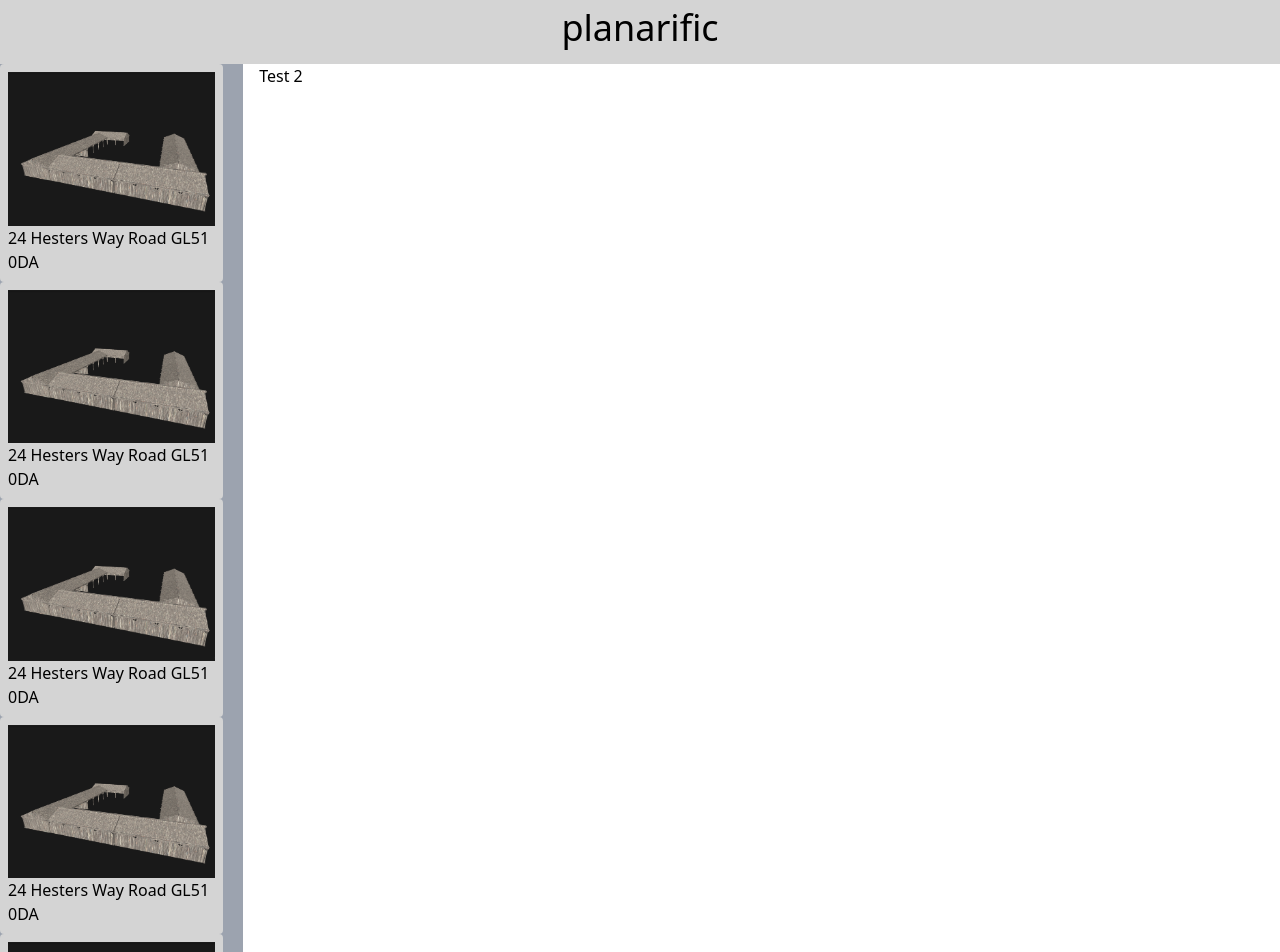
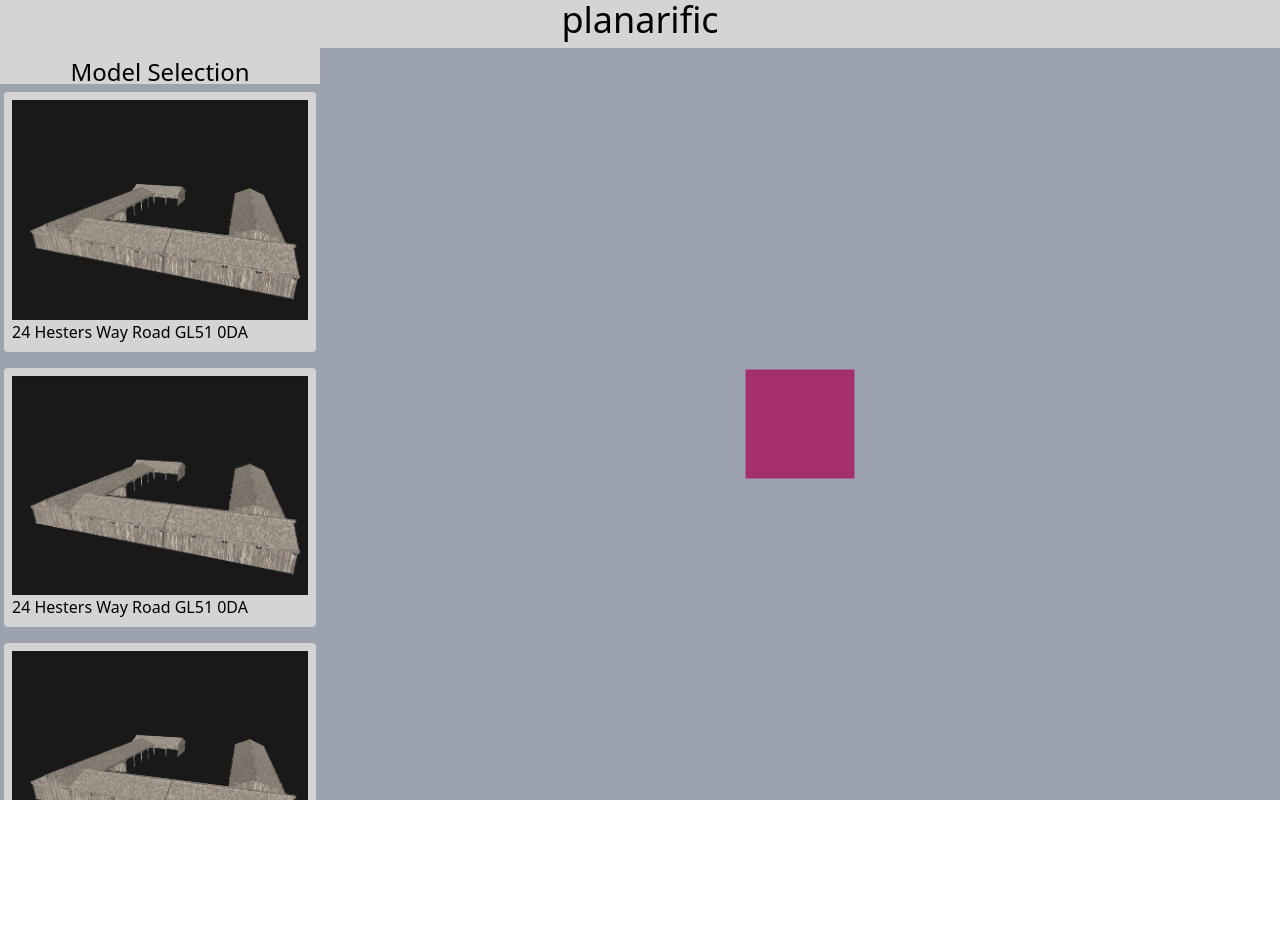
Before and after one commit to rCampbell00/front-end-test, a Next.js app: page / in a window 1280 px wide. Shown: the top 952 px of the page. After the commit the page ends 800 px from the top, so only its background shows below. Built offline with nearby package versions, Linux system fonts and the light colour scheme.

Commit message:
initial threejs setup

```diff
--- a/components/generic/TitleBar.tsx
+++ b/components/generic/TitleBar.tsx
@@ -4,7 +4,7 @@ import Image from 'next/image';
 
 export default function TitleBar() {
     return (
-        <div className='flex items-center justify-center w-full bg-neutral-300 p-2 pb-4'>
+        <div className='flex items-center justify-center w-full h-12 bg-neutral-300 p-2 pb-4'>
             <h1 className='text-4xl'>
                 planarific
             </h1>
--- a/components/modelPanel.tsx
+++ b/components/modelListPanel.tsx
@@ -1,15 +1,15 @@
 import React from 'react';
 import Image from 'next/image';
 
-type ModelPanelProps = {
+type ModelListPanelProps = {
     id: number;
     description: string;
     thumbnail: string;
 }
 
-export default function ModelPanel({id, description, thumbnail}: ModelPanelProps) {
+export default function ModelListPanel({id, description, thumbnail}: ModelListPanelProps) {
     return (
-        <div className='items-center w-11/12 bg-neutral-300 p-2 rounded'>
+        <div className='items-center  bg-neutral-300 p-2 rounded mb-2 ml-1 mt-2 mr-1'>
             <Image
                 src={"/static/images"+thumbnail}
                 alt={"Location Thumbnail"}
--- /dev/null
+++ b/components/modelScreen.tsx
@@ -0,0 +1,10 @@
+import React from "react";
+import ModelView from "./modelView";
+
+export default function ModelScreen() {
+    return (
+        <div className="flex flex-col w-3/4 flex-initial bg-gray-400 ">
+            <ModelView />
+        </div>
+    )
+}
--- /dev/null
+++ b/components/modelView.tsx
@@ -0,0 +1,18 @@
+import * as THREE from 'three'
+import React, { useRef, useState } from 'react'
+import { Canvas, useFrame, ThreeElements } from '@react-three/fiber'
+import { CameraControls } from '@react-three/drei'
+
+export default function modelView() {
+    const cameraControlRef = useRef<CameraControls | null>(null)
+    return (
+        <Canvas>
+            <CameraControls ref={cameraControlRef} />
+            <ambientLight intensity={1} />
+            <mesh>
+                <boxGeometry />
+                <meshStandardMaterial color="hotpink" />
+            </mesh>
+        </Canvas>
+    )
+}
--- /dev/null
+++ b/components/modelsList.tsx
@@ -0,0 +1,17 @@
+import React from "react";
+import ModelListPanel from "./modelListPanel";
+
+export default function ModelsList() {
+    return (
+        <div className="flex flex-col w-1/4 flex-initial bg-gray-400 ">
+                <h1 className="flex bg-neutral-300 h-9 p-2 justify-center text-2xl">Model Selection</h1>
+                <div className="flex flex-col overflow-y-auto flex-gorw h-[calc(100vh-5.25rem)]">
+                    <ModelListPanel id={1} description="24 Hesters Way Road GL51 0DA" thumbnail="/thumbs/1.png"/>
+                    <ModelListPanel id={1} description="24 Hesters Way Road GL51 0DA" thumbnail="/thumbs/1.png"/>
+                    <ModelListPanel id={1} description="24 Hesters Way Road GL51 0DA" thumbnail="/thumbs/1.png"/>
+                    <ModelListPanel id={1} description="24 Hesters Way Road GL51 0DA" thumbnail="/thumbs/1.png"/>
+                    <ModelListPanel id={1} description="24 Hesters Way Road GL51 0DA" thumbnail="/thumbs/1.png"/>
+                </div>
+        </div>
+    )
+}
--- a/pages/index.tsx
+++ b/pages/index.tsx
@@ -1,19 +1,14 @@
 import TitleBar from "@/components/generic/TitleBar"
-import ModelPanel from "@/components/modelPanel";
+import ModelsList from "@/components/modelsList";
+import ModelScreen from "@/components/modelScreen";
 
 export default function Page() {
     return (
       <>
         <TitleBar />
-        <div className="grid grid-cols-5 gap-4">
-          <div className="col-span-1 bg-gray-400">
-          <ModelPanel id={1} description="24 Hesters Way Road GL51 0DA" thumbnail="/thumbs/1.png"/>
-          <ModelPanel id={1} description="24 Hesters Way Road GL51 0DA" thumbnail="/thumbs/1.png"/>
-          <ModelPanel id={1} description="24 Hesters Way Road GL51 0DA" thumbnail="/thumbs/1.png"/>
-          <ModelPanel id={1} description="24 Hesters Way Road GL51 0DA" thumbnail="/thumbs/1.png"/>
-          <ModelPanel id={1} description="24 Hesters Way Road GL51 0DA" thumbnail="/thumbs/1.png"/>
-          </div>
-          <div className="col-span-4">Test 2</div>
+        <div className="flex">
+          <ModelsList />
+          <ModelScreen />
         </div>
       </>
 
```
Also changed, not shown: package.json (+8 -4 lines), 1 other file (tests, documents, lock files or other folders).
